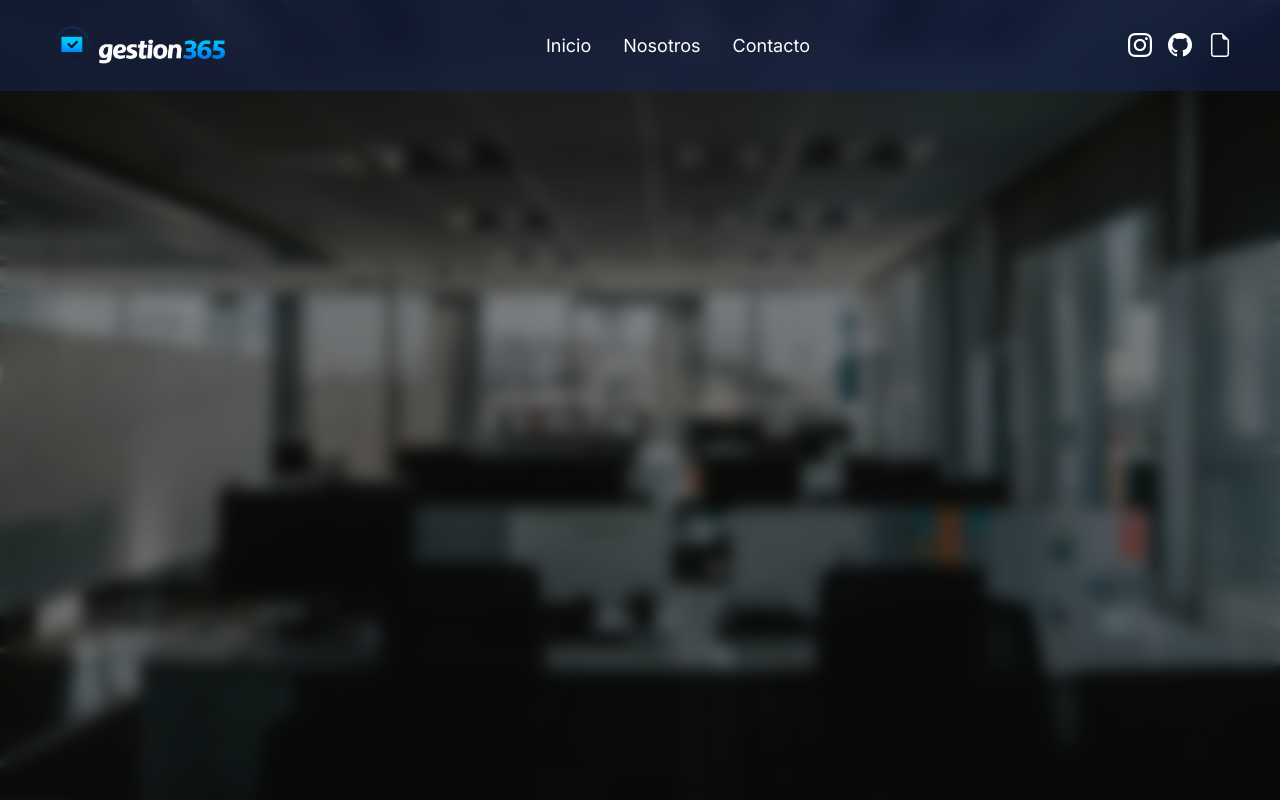
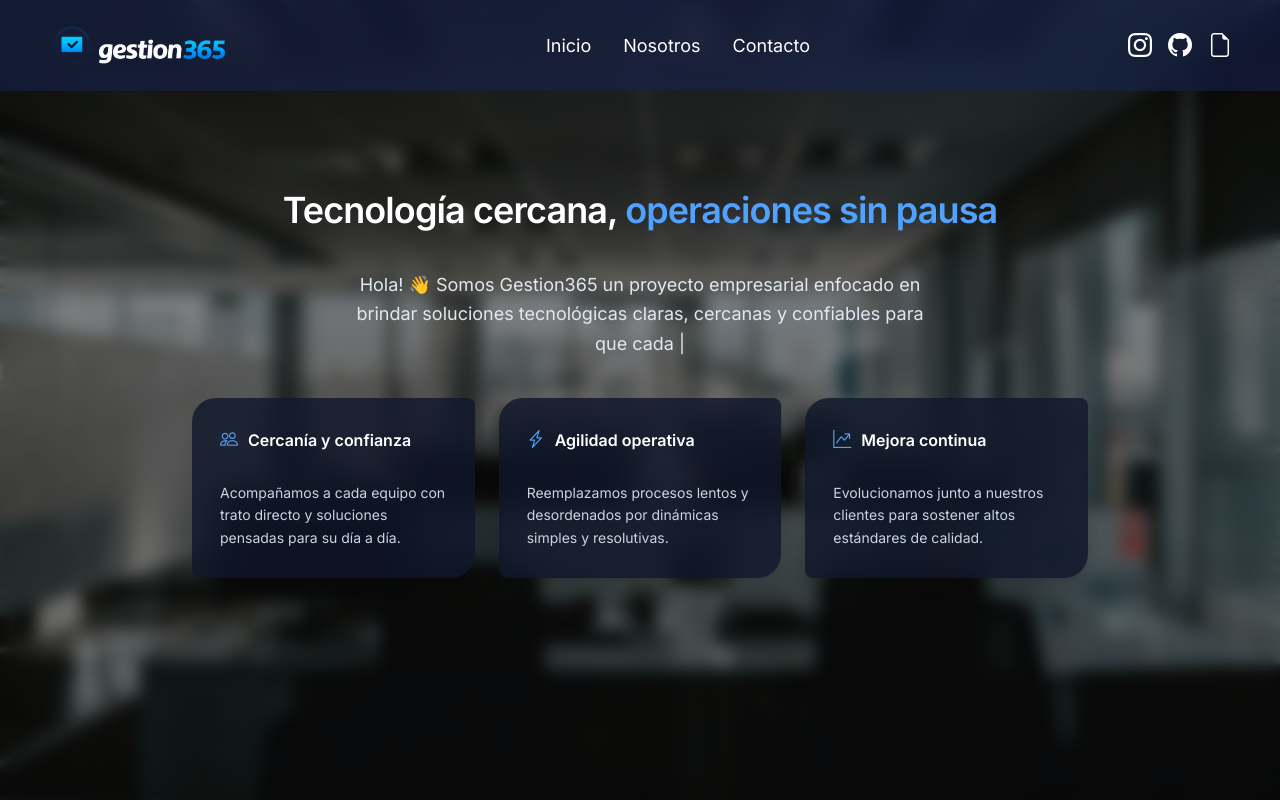
Before and after one commit to gomezfernando1995/Gestion365, a React (Vite) app: page /about in a window 1280 px wide. Built offline with nearby package versions, Linux system fonts and the light colour scheme.

Commit message:
seccion de about Us agregada

```diff
--- a/index.html
+++ b/index.html
@@ -2,7 +2,7 @@
 <html lang="en">
   <head>
     <meta charset="UTF-8" />
-    <link rel="icon" type="image/svg+xml" href="/public/favicon.png" />
+    <link rel="icon" type="image/svg+xml" href="/favicon.png" />
     <meta name="viewport" content="width=device-width, initial-scale=1.0" />
     <title>Gestion365!</title>
   </head>
--- a/package.json
+++ b/package.json
@@ -27,6 +27,7 @@
     "react-dom": "^19.2.5",
     "react-router-dom": "^7.17.0",
     "react-select": "^5.10.2",
+    "react-type-animation": "^3.2.0",
     "sweetalert2": "^11.26.25",
     "sweetalert2-react-content": "^5.1.2"
   },
--- a/src/App.tsx
+++ b/src/App.tsx
@@ -16,6 +16,7 @@ import UserDetails from "./pages/userDetails";
 import EstablishmentDetails from "./pages/establishmentDetails";
 import ContactUs from "./pages/contact";
 import MyIncidents from "./pages/myIncidents";
+import AboutUs from "./pages/aboutUs";
 
 export default function App() {
 
@@ -44,6 +45,7 @@ export default function App() {
                 <Route path="/register" element={<Register />} />
                 <Route path="/login" element={<Login />} />
                 <Route path="/contact" element={<ContactUs />} />
+                <Route path="/about" element={<AboutUs />} />
                 {/* Si intenta ir al dashboard sin login → redirige a "/" */}
                 <Route path="/dashboard" element={<Navigate to="/" />} />
               </>
--- a/src/components/Navbar.tsx
+++ b/src/components/Navbar.tsx
@@ -11,7 +11,7 @@ const navbarLinks = [
     {
         id: 2,
         title: "Nosotros",
-        link: "#"
+        link: "/about"
     },
     {
         id: 3,
--- /dev/null
+++ b/src/pages/aboutUs.tsx
@@ -0,0 +1,80 @@
+import { TypeAnimation } from "react-type-animation";
+
+interface Cualidad {
+    titulo: string;
+    descripcion: string;
+    icono: string;
+}
+
+const CUALIDADES: Cualidad[] = [
+    {
+        titulo: "Cercanía y confianza",
+        descripcion:
+            "Acompañamos a cada equipo con trato directo y soluciones pensadas para su día a día.",
+        icono: "bi-people",
+    },
+    {
+        titulo: "Agilidad operativa",
+        descripcion:
+            "Reemplazamos procesos lentos y desordenados por dinámicas simples y resolutivas.",
+        icono: "bi-lightning-charge",
+    },
+    {
+        titulo: "Mejora continua",
+        descripcion:
+            "Evolucionamos junto a nuestros clientes para sostener altos estándares de calidad.",
+        icono: "bi-graph-up-arrow",
+    },
+];
+
+export default function AboutUs() {
+    return (
+        <div className="relative min-h-screen w-full text-white overflow-x-hidden">
+            <div className="fixed inset-0 -z-10 bg-slate-950/70" />
+
+            {/* Contenido breve centrado */}
+            <main className="min-h-screen pt-5 pb-13 px-4 sm:px-8 flex items-center justify-center">
+                <div className="max-w-4xl w-full text-center space-y-10">
+                    <div className="space-y-20">
+                        <h1 className="text-3xl sm:text-4xl font-bold tracking-tight">
+                            Tecnología cercana, <span className="text-blue-400">operaciones sin pausa</span>
+                        </h1>
+                    </div>
+
+                    <TypeAnimation
+                        sequence={[
+                            "Hola! 👋 Somos Gestion365  un proyecto empresarial enfocado en brindar soluciones tecnológicas claras, cercanas y confiables para que cada organización trabaje con orden, rapidez y compromiso real con sus clientes",
+                        ]}
+                        wrapper="p"
+                        speed={60}
+                        cursor={true}
+                        repeat={0}
+                        className="min-h-20 sm:min-h-18 text-sm sm:text-lg text-slate-200 max-w-xl mx-auto leading-relaxed"
+                    />
+
+                    {/* 3 Cualidades de la empresa */}
+                    <div className="grid grid-cols-1 md:grid-cols-3 gap-6 text-left">
+                        {CUALIDADES.map((item) => (
+                            <div
+                                key={item.titulo}
+                                className="group relative min-h-45 flex flex-col justify-between bg-slate-900/80 backdrop-blur-md
+                                  rounded-tl-3xl rounded-br-3xl rounded-tr-lg rounded-bl-lg p-7 overflow-hidden hover:-translate-y-1.5
+                                   transition-all duration-300 shadow-lg"
+                            >
+                                <div className="flex items-center gap-2.5 text-blue-400 mb-2">
+                                    <i className={`bi ${item.icono} text-lg`} />
+                                    <h2 className="font-semibold text-base text-white">
+                                        {item.titulo}
+                                    </h2>
+                                </div>
+                                <p className="text-xs sm:text-sm text-slate-300 leading-relaxed">
+                                    {item.descripcion}
+                                </p>
+                            </div>
+                        ))}
+                    </div>
+                </div>
+            </main>
+        </div>
+    );
+}
--- a/src/pages/contact.tsx
+++ b/src/pages/contact.tsx
@@ -67,7 +67,8 @@ export default function ContactUs() {
                                 </div>
                                 <div>
                                     <h4 className="text-xs font-semibold uppercase tracking-wider text-blue-300">Email</h4>
-                                    <p className="text-sm font-medium text-white">soportegestion365@gmail.com</p>
+                                    <p className="text-sm font-medium text-white">secondgomezfernando1995@gmail.com
+</p>
                                 </div>
                             </div>
 
--- a/src/pages/login.tsx
+++ b/src/pages/login.tsx
@@ -82,7 +82,7 @@ const Login = ({ setUser }: { setUser?: (user: any) => void }) => {
                             </label>
                             <div className="text-sm">
                                 <a href="#" className="font-semibold text-indigo-400 hover:text-indigo-300">
-                                    ¿Olvidaste mi contraseña?
+                                    ¿Olvidaste tu contraseña?
                                 </a>
                             </div>
                         </div>
```
Also changed, not shown: 1 other file (tests, documents, lock files or other folders).
